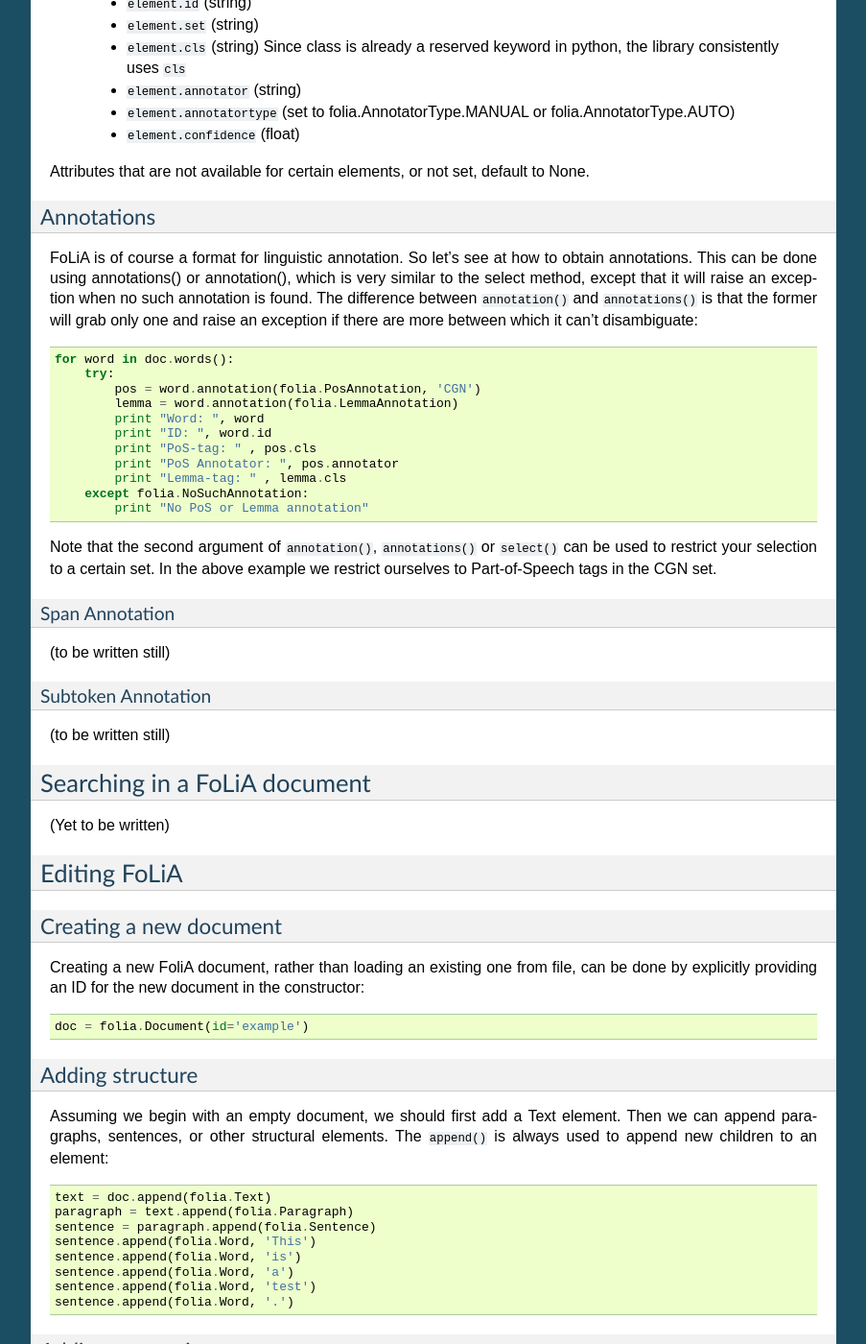
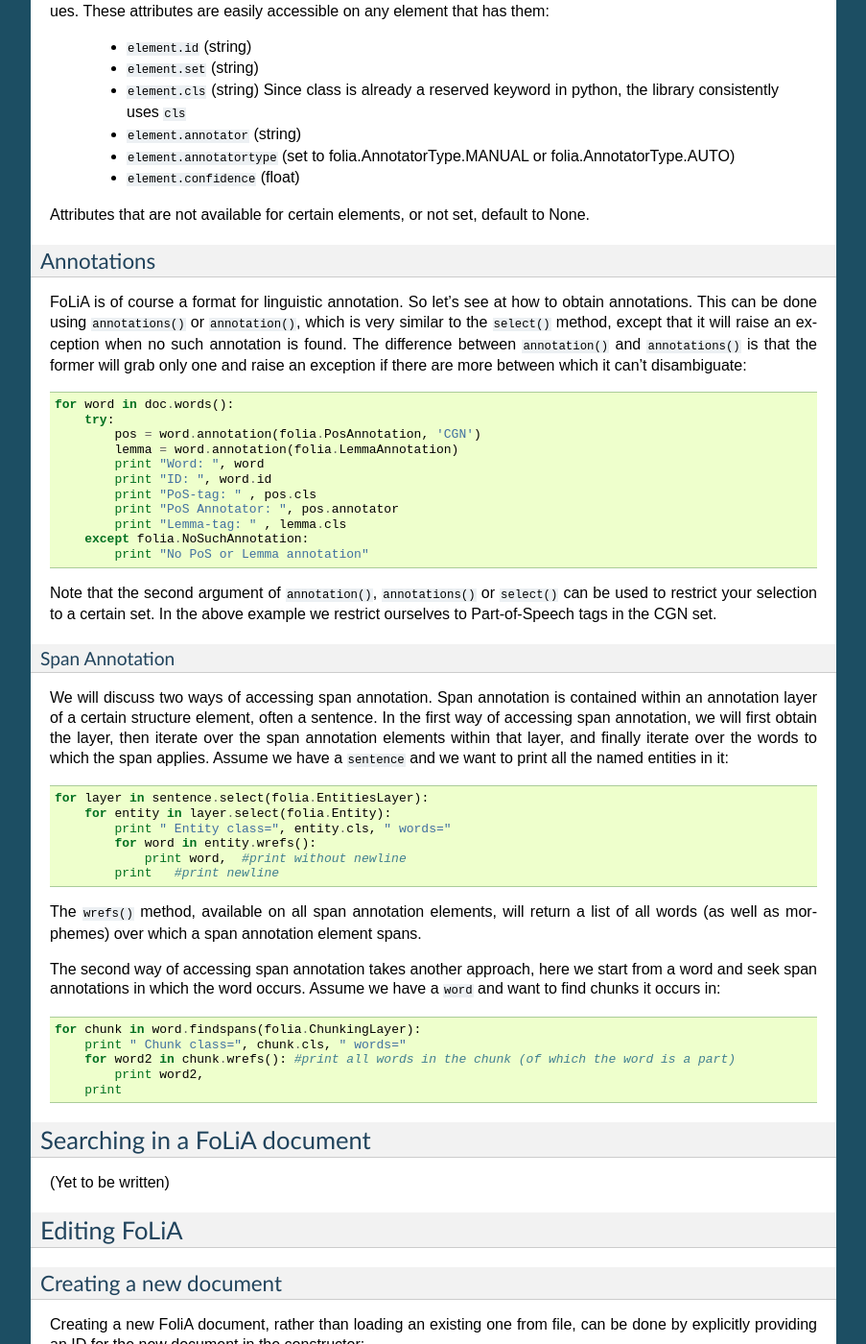
Before and after one commit to proycon/pynlpl, a Sphinx documentation site: the page built from docs/folia.rst, in a window 1280 px wide and 1400 px high, scrolled down 2179 px. Shown: the whole window at 96% size, without its empty margins (198-1101 px from the left). Built offline with Sphinx 7.4.7, drawn with Linux system fonts in a browser that asks for light colours; the version number is read from the project's files by our own code; some of the changed text lies outside the part shown.

Commit message:
FoLiA documentation update

```diff
--- a/docs/folia.rst
+++ b/docs/folia.rst
@@ -2,9 +2,9 @@
 FoLiA library
 *************
 
-This tutorial will introduce the FoLiA Python library, part of PyNLPl. The FoLiA library provides an Application Programming Interface for the reading, creation and manipulation of FoLiA XML documents.
+This tutorial will introduce the FoLiA Python library, part of PyNLPl. The FoLiA library provides an Application Programming Interface for the reading, creation and manipulation of FoLiA XML documents. The library works under Python 2.6, 2.7, as well as Python 3. The samples in this documentation follow Python 2.x conventions.
 
-Prior to reading this document, it is highly recommended to first read the FoLiA documentation itself and familiarise yourself with the format and underlying paradigm. The FoLiA documentaiton can be found through http://ilk.uvt.nl/folia .
+Prior to reading this document, it is highly recommended to first read the FoLiA documentation itself and familiarise yourself with the format and underlying paradigm. The FoLiA documentation can be found through http://proycon.github.com/folia .
 
 
 Reading FoLiA
@@ -38,8 +38,7 @@ Alternatively, you can obtain a string representation of all text::
     text_u = unicode(doc) #unicode instance
     text = str(doc) #UTF-8 encoded string
 
-For any subelement of the document, you can obtain its text in the same fashion.
-
+For any subelement of the document, you can obtain its text in the same fashion. In Python 3, ``str()`` returns a ``str``, which by definition is a unicode instance,  the ``unicode()`` method is not available there.
 
 Index
 ----------------------------------
@@ -119,7 +118,7 @@ Attributes that are not available for certain elements, or not set, default to N
 Annotations
 --------------------
 
-FoLiA is of course a format for linguistic annotation. So let's see at how to obtain annotations. This can be done using annotations() or annotation(), which is very similar to the select method, except that it will raise an exception when no such annotation is found. The difference between ``annotation()`` and ``annotations()`` is that the former will grab only one and raise an exception if there are more between which it can't disambiguate::
+FoLiA is of course a format for linguistic annotation. So let's see at how to obtain annotations. This can be done using ``annotations()`` or ``annotation()``, which is very similar to the ``select()`` method, except that it will raise an exception when no such annotation is found. The difference between ``annotation()`` and ``annotations()`` is that the former will grab only one and raise an exception if there are more between which it can't disambiguate::
 
     for word in doc.words():
         try:
@@ -138,12 +137,26 @@ Note that the second argument of ``annotation()``, ``annotations()`` or ``select
 Span Annotation
 +++++++++++++++++++
 
-(to be written still)
+We will discuss two ways of accessing span annotation. Span annotation is contained within an annotation layer of a certain structure element, often a sentence. In the first way of accessing span annotation, we will first obtain the layer, then iterate over the span annotation elements within that layer, and finally iterate over the words to which the span applies. Assume we have a ``sentence`` and we want to print all the named entities in it::
 
-Subtoken Annotation
-+++++++++++++++++++++
 
-(to be written still)
+    for layer in sentence.select(folia.EntitiesLayer):
+        for entity in layer.select(folia.Entity):
+            print " Entity class=", entity.cls, " words="
+            for word in entity.wrefs():
+                print word,  #print without newline
+            print   #print newline
+
+The ``wrefs()`` method, available on all span annotation elements, will return a list of all words (as well as morphemes) over which a span annotation element spans.
+
+The second way of accessing span annotation takes another approach, here we start from a word and seek span annotations in which the word occurs. Assume we have a ``word`` and want to find chunks it occurs in::
+
+    for chunk in word.findspans(folia.ChunkingLayer):
+        print " Chunk class=", chunk.cls, " words="
+        for word2 in chunk.wrefs(): #print all words in the chunk (of which the word is a part)
+            print word2,
+        print
+
 
 Searching in a FoLiA document
 ================================
@@ -230,7 +243,7 @@ Adding span annotation
 
 Adding span annotation is easy with the FoLiA library, not withstanding the fact that there's more to it than adding token annotation.
 
-As you know, span annotation uses an stand-off annotation embedded in annotation layers. These layers are in turn embedded at the sentence level. In the following example we first create a sentence and then add a syntax parse::
+As you know, span annotation uses a stand-off annotation embedded in annotation layers. These layers are in turn embedded in structural elements such as sentences. In the following example we first create a sentence and then add a syntax parse::
 
 
     sentence = text.append(folia.Sentence)
```
Also changed, not shown: other parts of docs/folia.rst (+1 -1 lines).
